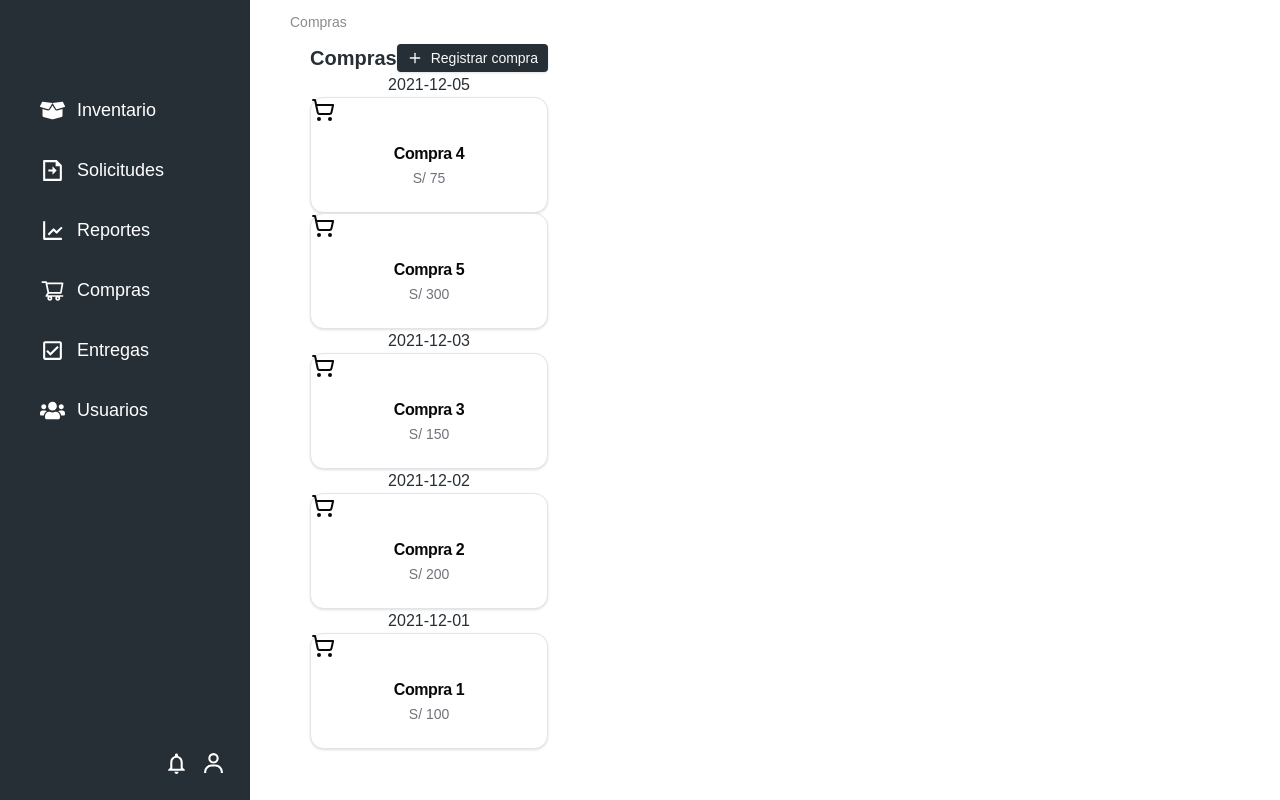
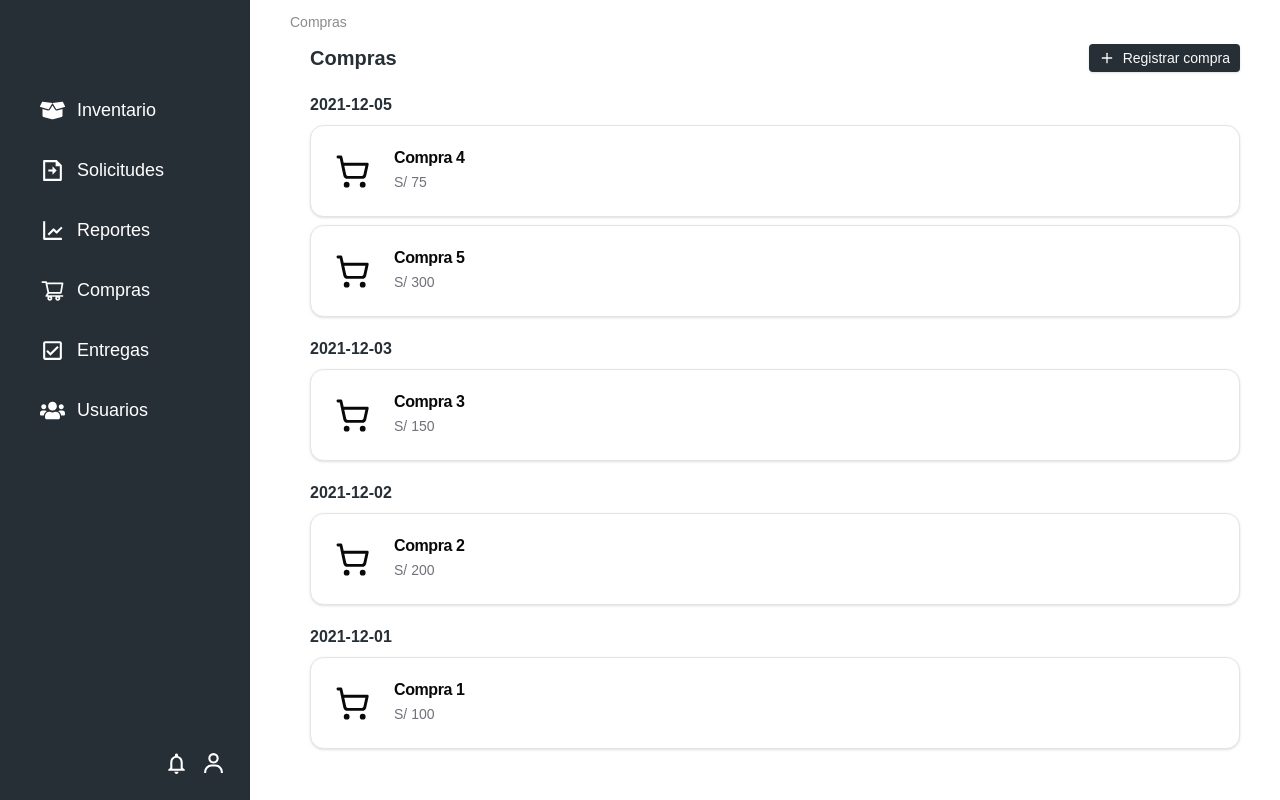
Before and after one commit to saaaan25/ingenius-inventory, a React (Vite) app: page /purchases in a window 1280 px wide. Built offline with nearby package versions, Linux system fonts and the light colour scheme.

Commit message:
add Purchases Page design

```diff
--- a/src/components/Purchase/DatePurchasesItem.jsx
+++ b/src/components/Purchase/DatePurchasesItem.jsx
@@ -1,10 +1,18 @@
-import { PurchaseCard } from "@/components/Purchase";
+import { PurchaseCard } from "@/components/purchase";
 
-export const DatePurchasesItem = ({date, purchases}) => {
+export const DatePurchasesItem = ({ date, purchases }) => {
   return (
-    <div>
-      <div>{date}</div>
-      {purchases.map(purchase => <PurchaseCard key={purchase.id} id={purchase.id} total_gastado={purchase.total_gastado} />)}
+    <div className="mt-5">
+      <div className="text-start font-extrabold ">{date}</div>
+      <div className="flex flex-col gap-y-2 mt-2">
+        {purchases.map((purchase) => (
+          <PurchaseCard
+            key={purchase.id}
+            id={purchase.id}
+            total_gastado={purchase.total_gastado}
+          />
+        ))}
+      </div>
     </div>
-  )
-}
+  );
+};
--- a/src/components/Purchase/DatePurchasesSection.jsx
+++ b/src/components/Purchase/DatePurchasesSection.jsx
@@ -1,5 +1,5 @@
 import { usePurchase } from "@/hooks";
-import { DatePurchasesItem } from "@/components/Purchase";
+import { DatePurchasesItem } from "@/components/purchase";
 
 export const DatePurchasesSection = () => {
   const {purchasesGroupedByDate}=usePurchase();
--- a/src/components/Purchase/PurchaseCard.jsx
+++ b/src/components/Purchase/PurchaseCard.jsx
@@ -3,9 +3,11 @@ import { CardDescription, CardTitle, Card, CardHeader } from "../ui/card";
 
 export const PurchaseCard = ({ id, total_gastado }) => {
   return (
-    <Card>
-      <ShoppingCart />
-      <CardHeader>
+    <Card className="w-full flex hover:cursor-pointer hover:bg-gray-50">
+      <div className="flex items-center px-6">
+        <ShoppingCart size={35}/>
+      </div>
+      <CardHeader className="flex text-start pl-0">
         <CardTitle>Compra {id}</CardTitle>
         <CardDescription>S/ {total_gastado}</CardDescription>
       </CardHeader>
--- a/src/pages/Purchases.jsx
+++ b/src/pages/Purchases.jsx
@@ -1,5 +1,5 @@
 import { AddButton } from "@/components/button";
-import { DatePurchasesSection, PurchaseForm } from "@/components/Purchase";
+import { DatePurchasesSection, PurchaseForm } from "@/components/purchase";
 import { Dialog, DialogTrigger } from "@/components/ui/dialog";
 import { usePurchase } from "@/hooks/usePurchase";
 const Purchases = () => {
@@ -11,8 +11,8 @@ const Purchases = () => {
         <a className="font-light text-routes text-sm" href="/purchases">
           Compras
         </a>
-        <div className="pl-5">
-          <div className="flex">
+        <div className="pl-5 w-full">
+          <div className="flex justify-between">
             <h1 className="font-semibold text-xl">Compras</h1>
             <DialogTrigger>
               <AddButton>Registrar compra</AddButton>
```
